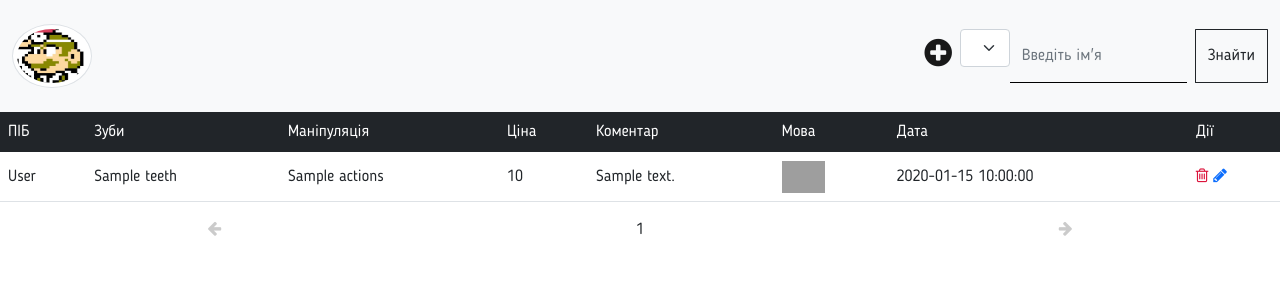
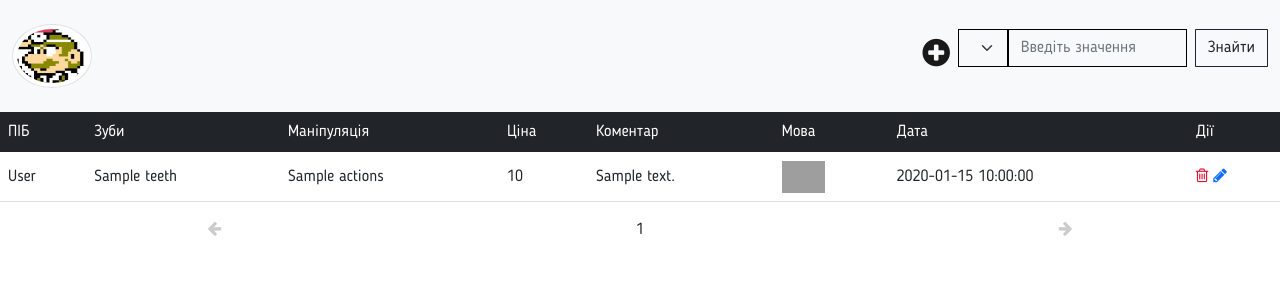
Before and after one commit to airetOK/dr.office, a Flask app: template templates/search-office.html in a window 1280 px wide. Shown: the top 300 px of the page. Run offline with Flask 3, Linux system fonts and the light colour scheme; the template is opened without the code that fills it: most values are stand-ins (such as "Sample title", 1, 10 or a date in 2020); lists and menus that the app fills with data are empty; some libraries are stand-ins or nearby versions; grey boxes are pictures that could not be loaded.

Commit message:
Style the dropdown with search parameters

```diff
--- a/static/css/common.css
+++ b/static/css/common.css
@@ -10,10 +10,17 @@ font-weight: bold;}
 }
 
 #searchInput {
-    border: 0;
     outline: 0;
     border-radius: 0px;
-    border-bottom: solid black;
+    border: solid black;
+    background-color: #f8f9fa;
+    border-width: thin;
+}
+
+#searchParam {
+    outline: 0;
+    border-radius: 0px;
+    border: solid black;
     background-color: #f8f9fa;
     border-width: thin;
 }
--- a/templates/office.html
+++ b/templates/office.html
@@ -63,15 +63,17 @@
                                 </select>
                             </div>
                         </li>
+                        <li class="nav-item">
                             <form method="GET" action="/search/{{ search_param }}" class="d-flex search-form">
                                 <input class="form-control me-2" type="search"
                                     id="searchInput"
-                                placeholder="Введіть ім'я" name="searchValue"
+                                    placeholder="Введіть значення" name="searchValue"
                                     aria-label="Search">
                                 <button class="btn btn-outline-dark"
                                     id="searchButton"
                                     type="submit">Знайти</button>
                             </form>
+                        </li>
                     </ul>
                 </div>
             </div>
--- a/templates/search-office.html
+++ b/templates/search-office.html
@@ -68,15 +68,17 @@
                                 </select>
                             </div>
                         </li>
+                        <li class="nav-item">
                             <form method="GET" action="/search/{{ param }}" class="d-flex search-form">
                                 <input class="form-control me-2" type="search"
                                     id="searchInput"
-                                placeholder="Введіть ім'я" name="searchValue"
+                                    placeholder="Введіть значення" name="searchValue"
                                     aria-label="Search">
                                 <button class="btn btn-outline-dark"
                                     id="searchButton"
                                     type="submit">Знайти</button>
                             </form>
+                        </li>
                     </ul>
                 </div>
             </div>
```
Lines whose indentation alone changed are shown as unchanged.
